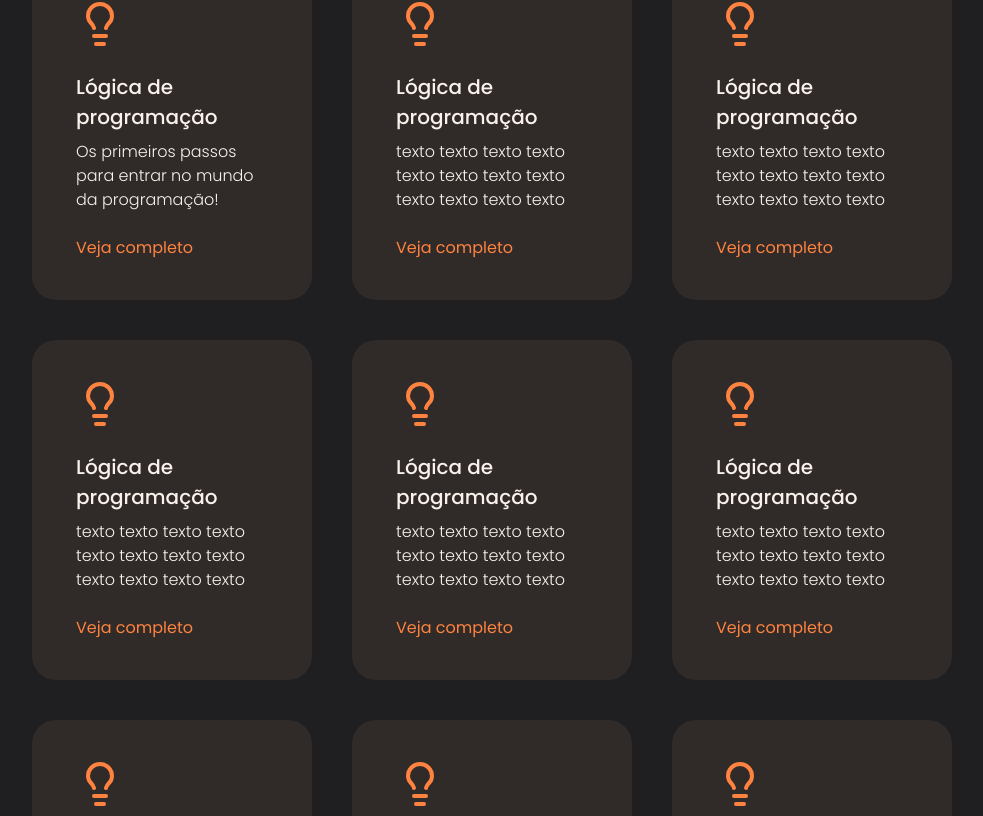
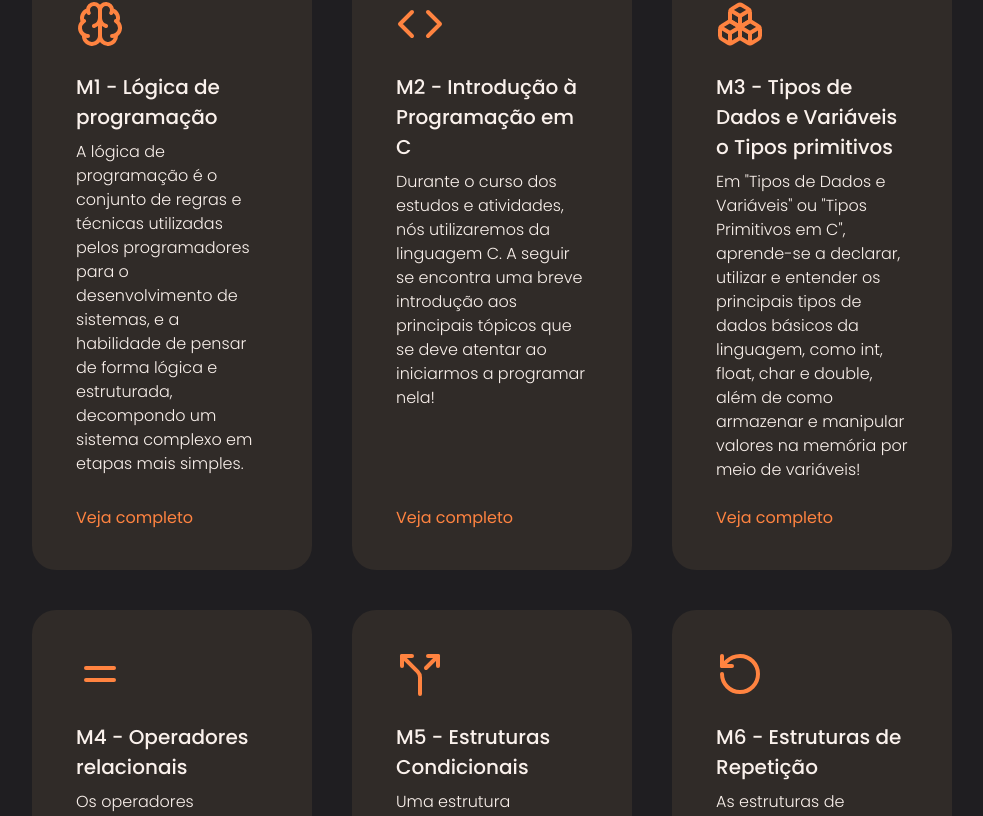
Before and after one commit to kauesandrade/BugHunters, a Next.js app: page /conteudos in a window 1280 px wide. Shown: the part 444-1260 px from the top of the page, without its empty margins (148-1131 px from the left). Built offline with nearby package versions, Linux system fonts and the light colour scheme.

Commit message:
arrumando o header e os modulos

```diff
--- a/src/app/conteudos/page.tsx
+++ b/src/app/conteudos/page.tsx
@@ -1,5 +1,5 @@
 import SectionModulos from "@/components/section-modulos";
-import { Lightbulb } from "lucide-react";
+import { Boxes, Brain, Cable, Code, Equal, Lightbulb, RotateCcw, Split } from "lucide-react";
 
 const Conteudos = () => {
     return (
@@ -9,96 +9,48 @@ const Conteudos = () => {
                 description="Aprenda os conceitos básicos da linguagem C, desde a sintaxe até a programação orientada a objetos."
                 modulos={[
                     {
-                        icon: <Lightbulb className="text-orange" size={"48px"} />,
-                        titulo: "Lógica de programação",
-                        texto: "Os primeiros passos para entrar no mundo da programação!",
-                        id: "1"
+                      icon: <Brain className="text-orange" size={"48px"} />,
+                      titulo: "M1 - Lógica de programação",
+                      texto: "A lógica de programação é o conjunto de regras e técnicas utilizadas pelos programadores para o desenvolvimento de sistemas, e a habilidade de pensar de forma lógica e estruturada, decompondo um sistema complexo em etapas mais simples. ",
+                      link: "/modulo1"
                     },
                     {
-                        icon: <Lightbulb className="text-orange" size={"48px"} />,
-                        titulo: "Lógica de programação",
-                        texto: "texto texto texto texto texto texto texto texto texto texto texto texto",
-                        id: "2"
+                      icon: <Code className="text-orange" size={"48px"} />,
+                      titulo: "M2 - Introdução à Programação em C",
+                      texto: "Durante o curso dos estudos e atividades, nós utilizaremos da linguagem C. A seguir se encontra uma breve introdução aos principais tópicos que se deve atentar ao iniciarmos a programar nela!",
+                      link: "/modulo2"
                     },
                     {
-                        icon: <Lightbulb className="text-orange" size={"48px"} />,
-                        titulo: "Lógica de programação",
-                        texto: "texto texto texto texto texto texto texto texto texto texto texto texto",
-                        id: "3"
+                      icon: <Boxes className="text-orange" size={"48px"} />,
+                      titulo: "M3 - Tipos de Dados e Variáveis o Tipos primitivos",
+                      texto: 'Em "Tipos de Dados e Variáveis" ou "Tipos Primitivos em C", aprende-se a declarar, utilizar e entender os principais tipos de dados básicos da linguagem, como int, float, char e double, além de como armazenar e manipular valores na memória por meio de variáveis!',
+                      link: "/modulo3"
                     },
                     {
-                        icon: <Lightbulb className="text-orange" size={"48px"} />,
-                        titulo: "Lógica de programação",
-                        texto: "texto texto texto texto texto texto texto texto texto texto texto texto",
-                        id: "1"
+                      icon: <Equal className="text-orange" size={"48px"} />,
+                      titulo: "M4 - Operadores relacionais",
+                      texto: "Os operadores relacionais em C são usados para comparar valores e retornam resultados booleanos, permitindo a tomada de decisões, como ==, !=, >, <, >=, e <=.",
+                      link: "/modulo4"
                     },
                     {
-                        icon: <Lightbulb className="text-orange" size={"48px"} />,
-                        titulo: "Lógica de programação",
-                        texto: "texto texto texto texto texto texto texto texto texto texto texto texto",
-                        id: "2"
+                      icon: <Split className="text-orange" size={"48px"} />,
+                      titulo: "M5 - Estruturas Condicionais",
+                      texto: "Uma estrutura condicional é baseada em uma condição que, caso seja atendida, o algoritmo irá tomar uma decisão determinada.",
+                      link: "/modulo5"
                     },
                     {
-                        icon: <Lightbulb className="text-orange" size={"48px"} />,
-                        titulo: "Lógica de programação",
-                        texto: "texto texto texto texto texto texto texto texto texto texto texto texto",
-                        id: "3"
+                      icon: <RotateCcw className="text-orange" size={"48px"} />,
+                      titulo: "M6 - Estruturas de Repetição",
+                      texto: "As estruturas de repetição em C são usadas para executar um bloco de código várias vezes, como o for, while e do-while, que repetem o código enquanto uma condição for verdadeira.",
+                      link: "/modulo6"
                     },
                     {
-                        icon: <Lightbulb className="text-orange" size={"48px"} />,
-                        titulo: "Lógica de programação",
-                        texto: "texto texto texto texto texto texto texto texto texto texto texto texto",
-                        id: "1"
+                      icon: <Cable className="text-orange" size={"48px"} />,
+                      titulo: "M7 - Entrada e Saída de Dados",
+                      texto: "Entrada e saída de dados em C referem-se à forma como o programa interage com o usuário ou com o sistema, utilizando funções como scanf() para entrada de dados e printf() para exibição de resultados.",
+                      link: "/modulo7"
                     },
-                    {
-                        icon: <Lightbulb className="text-orange" size={"48px"} />,
-                        titulo: "Lógica de programação",
-                        texto: "texto texto texto texto texto texto texto texto texto texto texto texto",
-                        id: "2"
-                    },
-                    {
-                        icon: <Lightbulb className="text-orange" size={"48px"} />,
-                        titulo: "Lógica de programação",
-                        texto: "texto texto texto texto texto texto texto texto texto texto texto texto",
-                        id: "3"
-                    },
-                    {
-                        icon: <Lightbulb className="text-orange" size={"48px"} />,
-                        titulo: "Lógica de programação",
-                        texto: "texto texto texto texto texto texto texto texto texto texto texto texto",
-                        id: "1"
-                    },
-                    {
-                        icon: <Lightbulb className="text-orange" size={"48px"} />,
-                        titulo: "Lógica de programação",
-                        texto: "texto texto texto texto texto texto texto texto texto texto texto texto",
-                        id: "2"
-                    },
-                    {
-                        icon: <Lightbulb className="text-orange" size={"48px"} />,
-                        titulo: "Lógica de programação",
-                        texto: "texto texto texto texto texto texto texto texto texto texto texto texto",
-                        id: "3"
-                    },
-                    {
-                        icon: <Lightbulb className="text-orange" size={"48px"} />,
-                        titulo: "Lógica de programação",
-                        texto: "texto texto texto texto texto texto texto texto texto texto texto texto",
-                        id: "1"
-                    },
-                    {
-                        icon: <Lightbulb className="text-orange" size={"48px"} />,
-                        titulo: "Lógica de programação",
-                        texto: "texto texto texto texto texto texto texto texto texto texto texto texto",
-                        id: "2"
-                    },
-                    {
-                        icon: <Lightbulb className="text-orange" size={"48px"} />,
-                        titulo: "Lógica de programação",
-                        texto: "texto texto texto texto texto texto texto texto texto texto texto texto",
-                        id: "3"
-                    },
-                ]}
+                  ]}
             />
         </>
     )
--- a/src/app/layout.tsx
+++ b/src/app/layout.tsx
@@ -30,10 +30,12 @@ export default function RootLayout({
         <link href="https://fonts.googleapis.com/css2?family=Poppins:ital,wght@0,100;0,200;0,300;0,400;0,500;0,600;0,700;0,800;0,900;1,100;1,200;1,300;1,400;1,500;1,600;1,700;1,800;1,900&display=swap" rel="stylesheet"/>
       </head>
       <body
-        className={`${geistSans.variable} ${geistMono.variable} antialiased h-min-screen`}
+        className={`${geistSans.variable} ${geistMono.variable} antialiased h-min-screen absolute`}
       >
         <Header />
-        {children}
+        <section className="flex flex-col s">
+          {children}
+        </section>
         <Footer />
       </body>
     </html>
```
